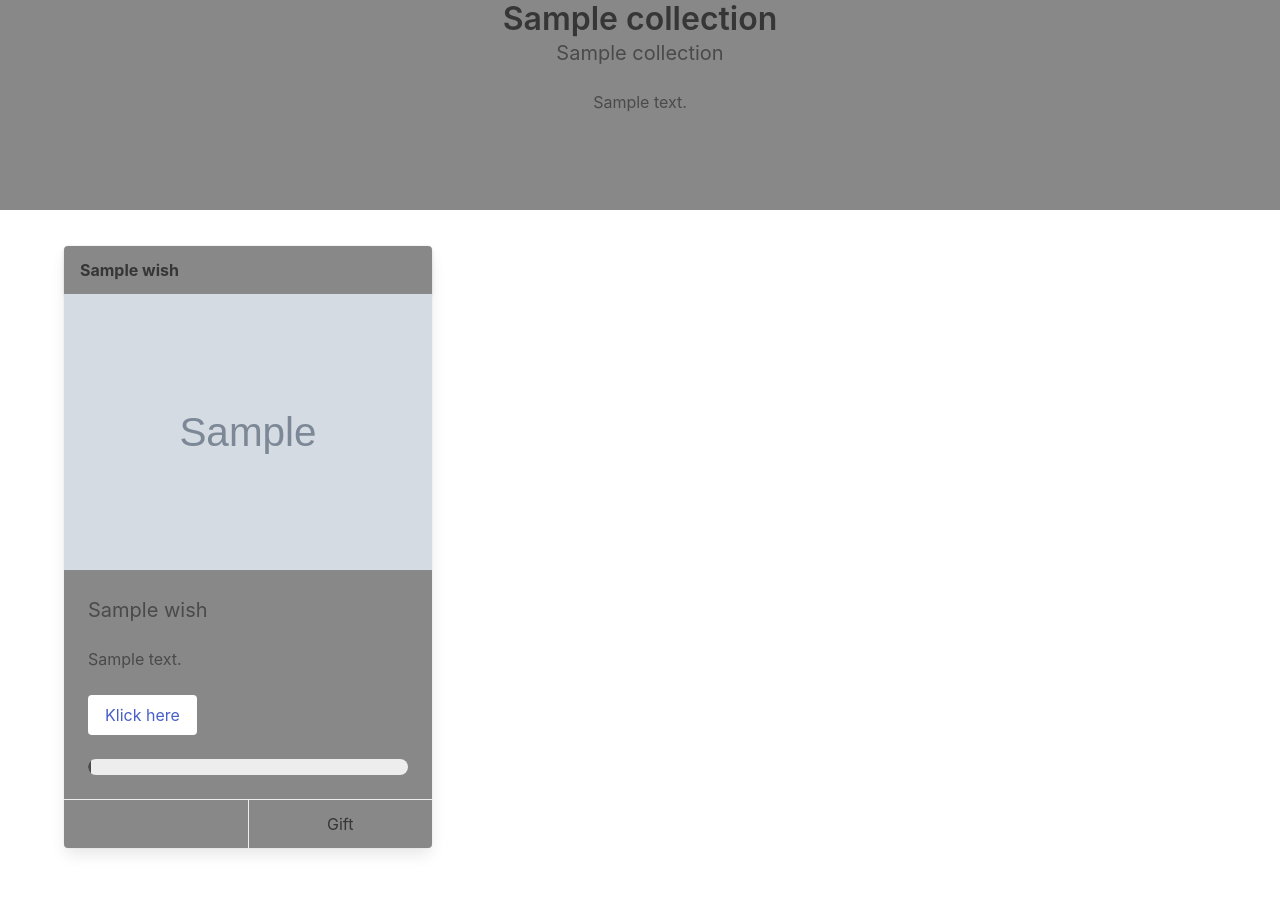
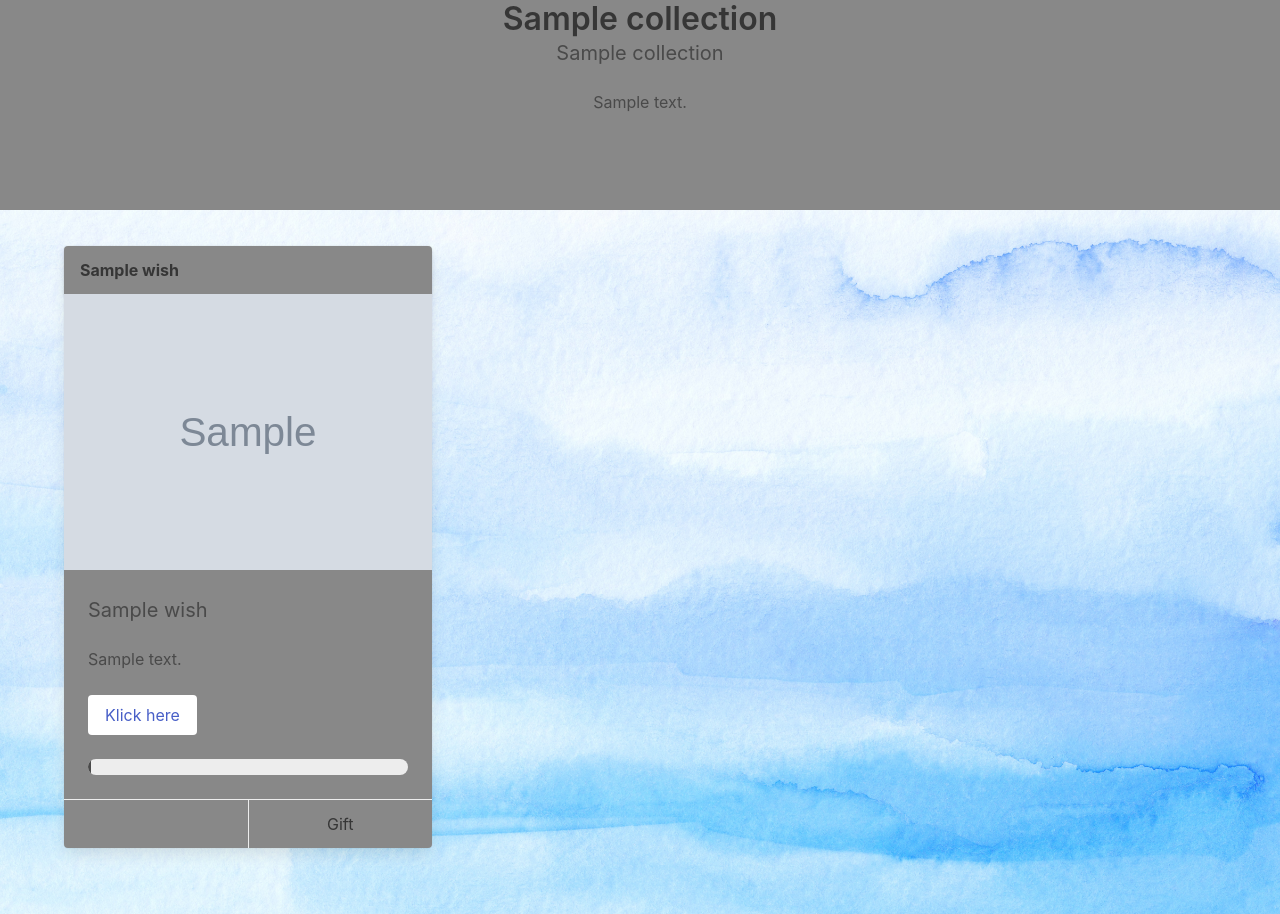
Before and after one commit to Qadosch/django-wishlist, a Django app: template django_wishlist/templates/wishlist.html in a window 1280 px wide. Shown: the part 479-1393 px from the top of the page. Run offline with Django 4.2, Linux system fonts and the light colour scheme; the template is opened without the code that fills it: most values are stand-ins (such as "Sample title", 1, 10 or a date in 2020); data that the repository does not hold is empty; some libraries are stand-ins or nearby versions.

Commit message:
added watercolor background

```diff
--- a/django_wishlist/static/main.css
+++ b/django_wishlist/static/main.css
@@ -12,3 +12,17 @@
 .masonry-item {
     margin-bottom: 30px;
 }
+
+.parallax {
+      /* The image used */
+  background-image: url("kseniya-lapteva-kOajnscQxW8-unsplash.jpg");
+
+  /* Full height */
+  height: 100%;
+
+  /* Create the parallax scrolling effect */
+  background-attachment: fixed;
+  background-position: center;
+  background-repeat: no-repeat;
+  background-size: cover;
+}
--- a/django_wishlist/templates/wishlist.html
+++ b/django_wishlist/templates/wishlist.html
@@ -25,7 +25,7 @@
         </div>
     </div>
 </section>
-<section class="section">
+<section class="section parallax">
   <div class="container">
 <div class="columns grid" data-colcade="columns: .masonry-col, items: .masonry-item">
   <div class="masonry-col column is-one-third"></div>
```
Also changed, not shown: django_wishlist/static/kseniya-lapteva-kOajnscQxW8-unsplash.jpg (added).
